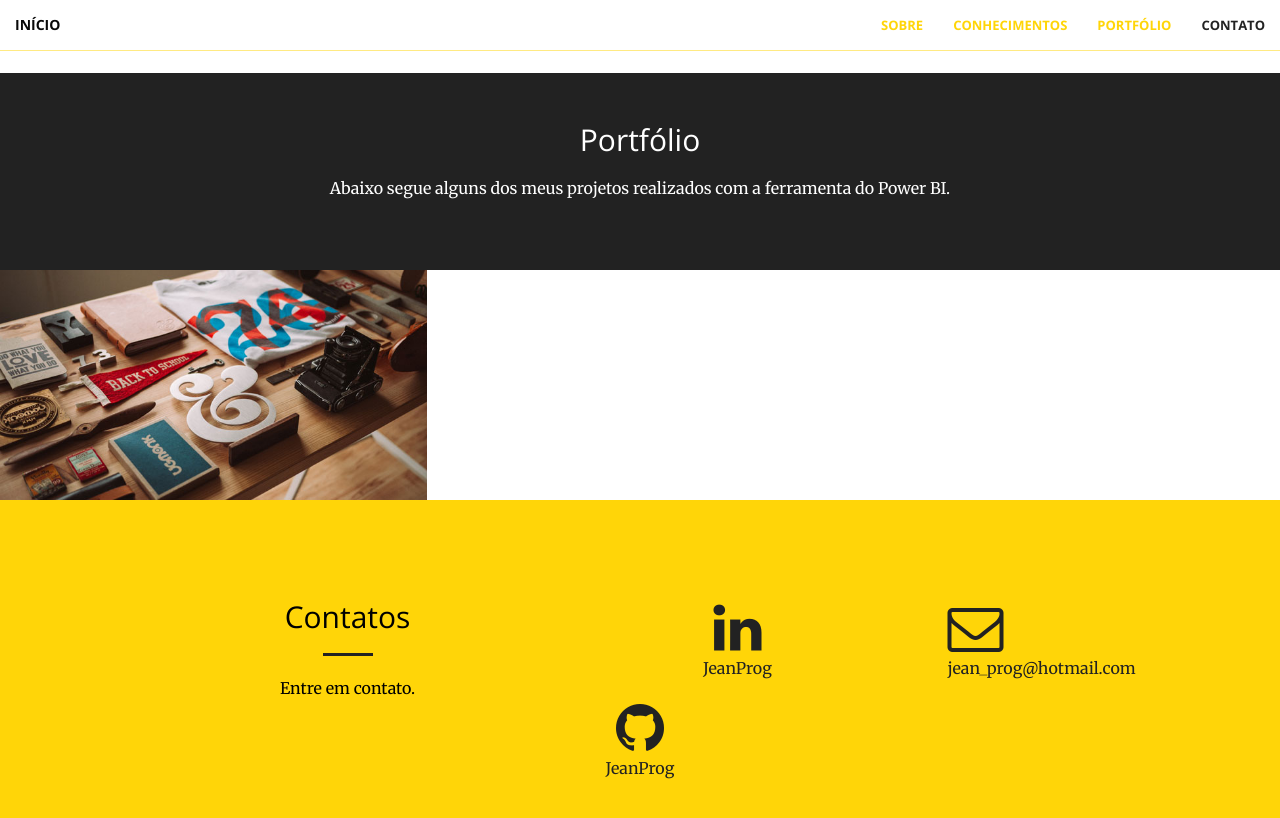
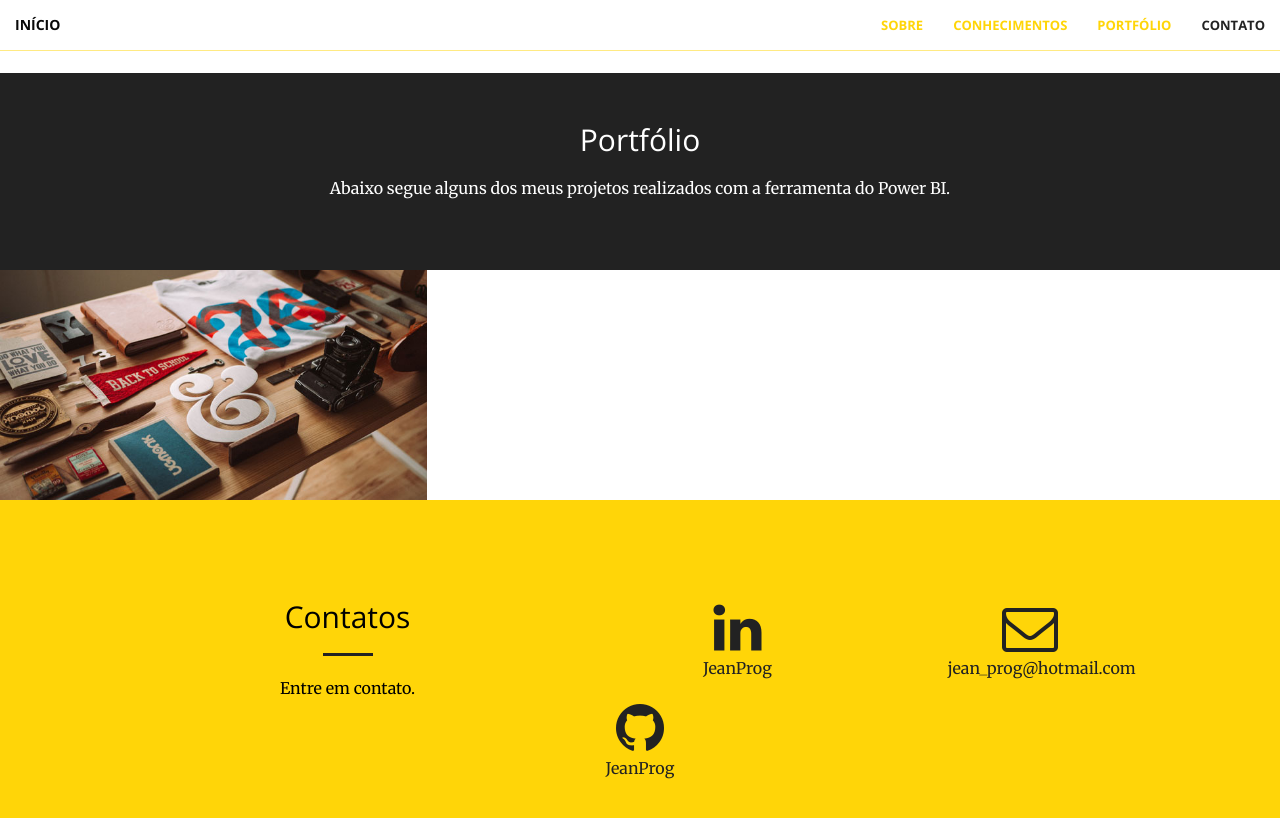
Before and after one commit to jeandata/BI, a Jekyll site: the page built from index.html, in a window 1280 px wide and 900 px high, scrolled down 1723 px. Shown: the top 818 px of the window. Built offline with Jekyll 4.4.1, drawn with Linux system fonts in a browser that asks for light colours.

Commit message:
Update contact.html

```diff
--- a/_includes/contact.html
+++ b/_includes/contact.html
@@ -12,8 +12,8 @@
                     <p>{{ site.linkedin_username }}</p>
             </a>
         </div>
-        <div class="col-lg-2 col-lg-offset-1 text-left">
-            <a href="mailto:{{ site.email }}">
+        <div class="col-lg-2 col-lg-offset-1 text-center">
+            <a href="mailto: Jean_Prog">
             <i class="fa fa-envelope-o fa-3x wow bounceIn" data-wow-delay=".1s"></i>
                 <p>{{ site.email }}</p>
             </a>
```
